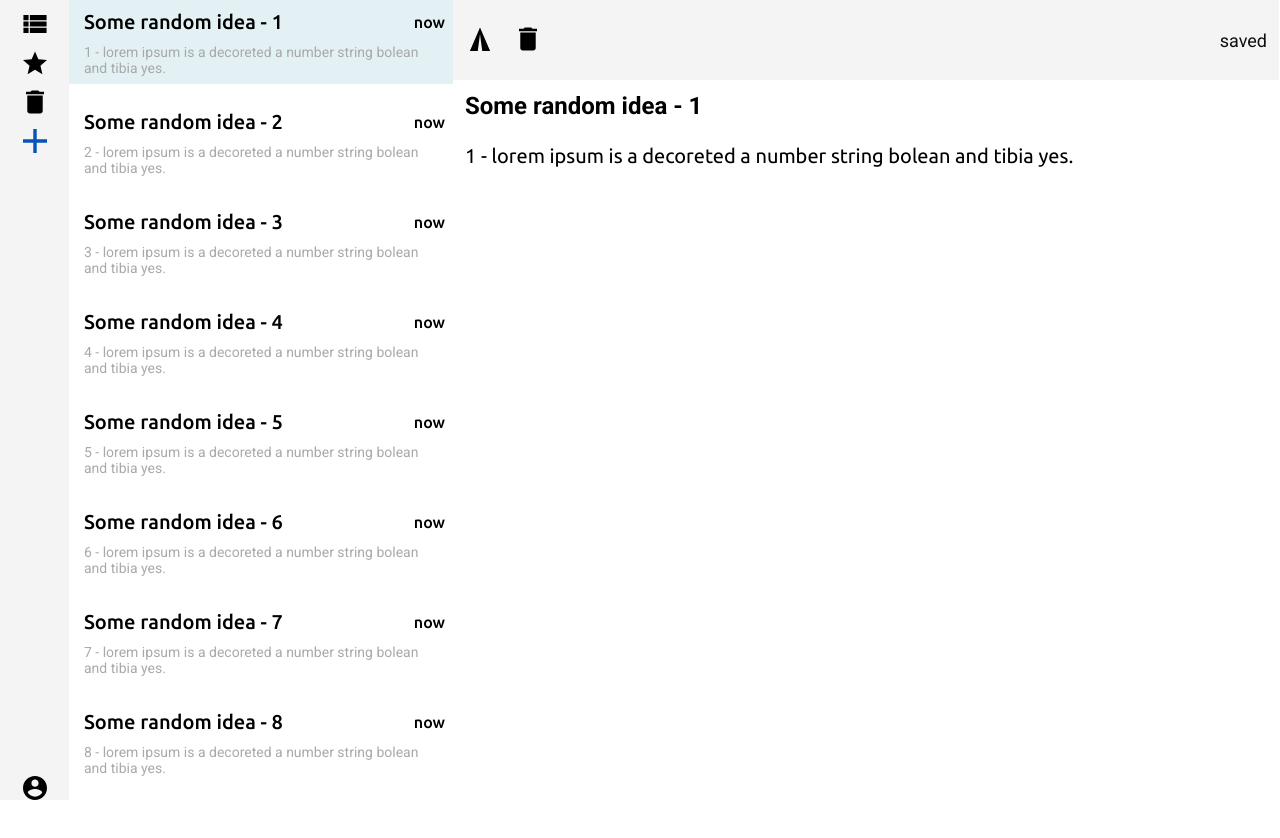
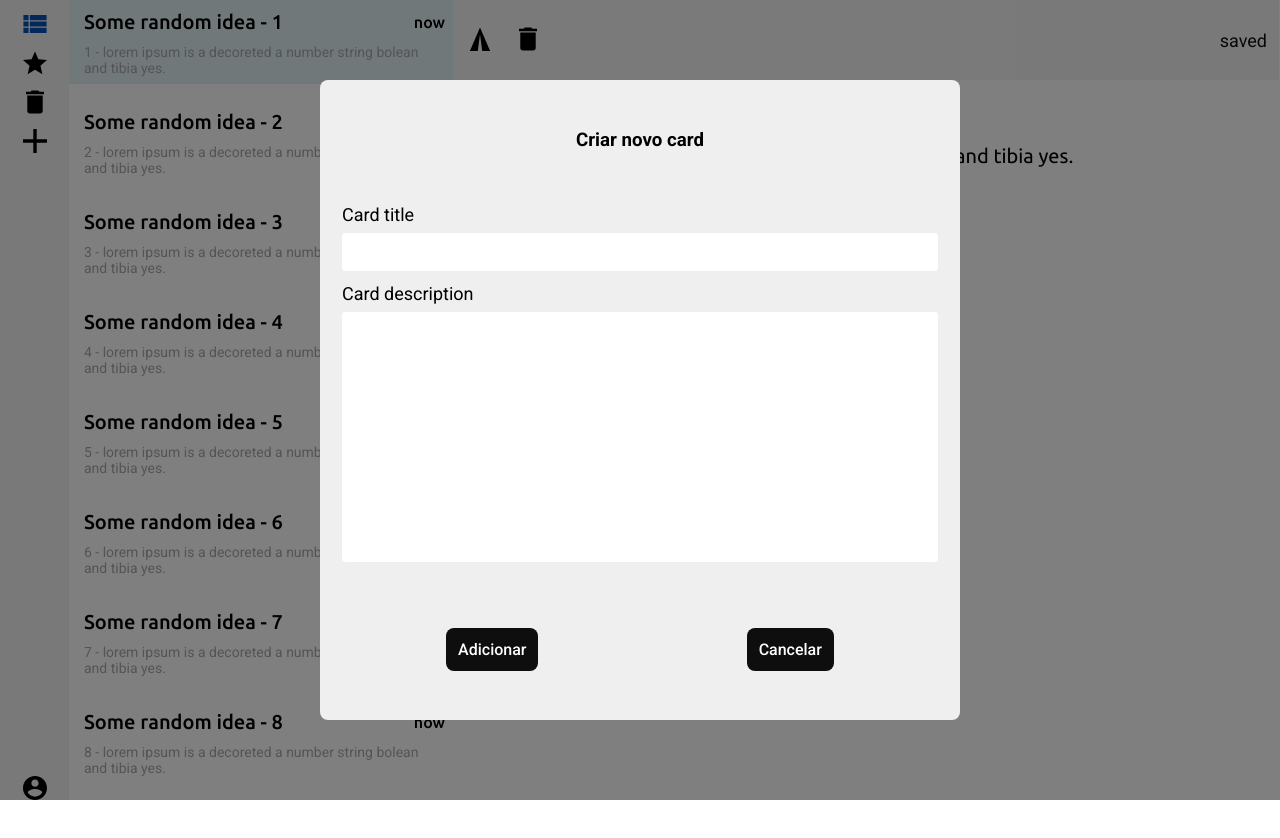
Before and after one commit to HallexCosta/easy-notes-web, a React (Create React App) app: page / in a window 1280 px wide. Both pictures are taken after a click on the button 34 px from the left and 142 px from the top of the page. Shown: the top 838 px of the page. Built offline with nearby package versions, Linux system fonts and the light colour scheme.

Commit message:
chore(pages): add modal on page home feature (add card)

```diff
--- a/src/assets/styles/home.css
+++ b/src/assets/styles/home.css
@@ -11,6 +11,81 @@ nav {
   width: 100%;
   height: 1px;
   opacity: .8;
+}
+
+.modal {
+  position: fixed;
+  left: 0;
+  right: 0;
+  bottom: 0;
+  background-color: rgba(0, 0, 0, 0.5);
+  display: flex;
+  align-items: center;
+  justify-content: center;
+  width: 100%;
+  height: 100%;
+}
+
+.modal .modal-content {
+  display: flex;
+  align-items: center;
+  justify-content: space-around;
+  flex-direction: column;
+  background-color: #efefef;
+  padding: 22px;
+  width: 50%;
+  height: 80%;
+  border-radius: 8px;
+}
+.modal .modal-content main {
+  width: 100%;
+  display: flex;
+  flex-direction: column;
+}
+
+.modal .modal-content main label {
+  font-size: 18px;
+  font-weight: medium;
+  margin-bottom: 8px;
+}
+
+.modal .modal-content main input {
+  width: 100%;
+  height: 38px;
+  border-radius: 3px;
+  font-family: Roboto;
+  font-weight: 400;
+  font-size: 16px;
+  padding: 16px;
+  margin-bottom: 12px;
+  color: black;
+}
+
+.modal .modal-content main textarea {
+  height: 250px;
+  border-radius: 3px;
+  font-family: Roboto;
+  padding: 12px;
+  font-size: 18px;
+}
+
+.modal .modal-content footer {
+  width: 100%;
+  display: flex;
+  justify-content: space-around;
+  margin-top: 12px;
+}
+
+.modal .modal-content footer button {
+  font-family: Roboto;
+  font-size: 16px;
+  line-height: 1.2;
+  font-weight: 500;
+  color: white;
+  background-color: #0e0e0e;
+  padding: 12px;
+
+  border-radius: 8px;
 }
 
 .container {
--- a/src/global.css
+++ b/src/global.css
@@ -51,4 +51,7 @@ textarea, textarea:focus {
   box-shadow: none;
 
   resize: none;
+
+  font-family: Roboto;
+  font-size: 18px;
 }
--- a/src/pages/Home.tsx
+++ b/src/pages/Home.tsx
@@ -1,4 +1,4 @@
-import { useEffect, useState } from 'react'
+import { ChangeEvent, useEffect, useState } from 'react'
 
 import requestCards, { NoteCardDomain } from '../resources/cardsStorageInMemory'
 
@@ -18,9 +18,9 @@ type NoteCardProps = React.HTMLAttributes<HTMLDivElement> & {
   date: string
   description: string
 }
-type NoteCardDetailProps = React.HTMLAttributes<HTMLDivElement> & {
+
+type NoteCardDetailProps = {
   title: string
-  date: string
   description: string
 }
 
@@ -36,7 +36,14 @@ type PrincipalMenuButton = {
 
 export default function Home() {
   const [cardsData, setCardsData] = useState<NoteCardDomain[]>([])
-  const [selectedCardData, setSelectedCardData] = useState<NoteCardDomain>()
+  const [showModal, setShowModal] = useState<boolean>(false)
+
+  const [selectedCardData, setSelectedCardData] = useState<NoteCardDomain>({
+    title: '',
+    description:  '',
+    created_at: new Date(),
+    updated_at: new Date()
+  })
 
   const [selectedCardIndex, setSelectedCardIndex] = useState<number>(0)
   const [selectedButton, setSelectedButton] = useState<string>()
@@ -80,7 +87,7 @@ export default function Home() {
       name: 'AddNote',
       selected: false,
       renderIcon: ({ selected, ...props }) => (
-        <button {...props} className={selected ? 'selected' : ''}>
+        <button {...props} className={selected ? 'selected' : ''} onClick={handleOpenModal}>
           <AddNoteIcon
             fill={selected ? '#0753B7' : ''}
           />
@@ -101,6 +108,7 @@ export default function Home() {
     const nextCardIndex = cardIndex + 1
     setSelectedCardData(cardsData[nextCardIndex])
   }
+
   const noteDetailButton = [
     {
       name: 'Send',
@@ -142,14 +150,104 @@ export default function Home() {
     </div>
   )
 
-  const NoteCardDetail = (params: NoteCardDetailProps) => (
-    <div className="text-area">
-      <h2>{params.title}</h2>
-      <textarea
-        onChange={handleOnChangeNoteCardText}
-      >{params.description}</textarea>
-    </div>
-  )
+  const NoteCardDetail = (props: NoteCardDetailProps) =>  {
+    function handleOnChangeDescription(event: ChangeEvent<HTMLTextAreaElement>) {
+      setSelectedCardData({
+          ...selectedCardData,
+          description: event.target.value
+      })
+      setNoteDetailStatus('editing')
+    }
+
+    return (
+      <div className="text-area">
+        <h2>{props.title}</h2>
+
+        <textarea
+          key={Date.now()}
+          value={props.description}
+          onChange={handleOnChangeDescription}
+        />
+      </div>
+    )
+  }
+
+  const Modal = (props: {show: boolean}) => {
+    const [newCardTitle, setNewCardTitle] = useState<string>('')
+    const [newCardDescription, setNewCardDescription] = useState<string>('')
+
+    useEffect(() => {
+      // if not exists value in title or description
+      // save card title and card description
+      if (newCardTitle !== '' || newCardDescription !== '') {
+      }
+      // card title start and card description start
+        setNewCardTitle(localStorage.getItem('modal-field-title') || '')
+        setNewCardDescription(localStorage.getItem('modal-field-description') || '')
+    }, [])
+
+    function handleAddCard(card: NoteCardDomain){
+      setCardsData(cards => {
+        cards.unshift(card)
+        return cards
+      })
+      setSelectedCardIndex(0)
+      setSelectedCardData(card)
+      setShowModal(false)
+
+      // clear local storage after save new notes
+      localStorage.setItem('modal-field-title', '')
+      localStorage.setItem('modal-field-description', '')
+    }
+    function handleOnChangeTitle(text: string) {
+      setNewCardTitle(text)
+    }
+    function handleOnChangeDescription(text: string) {
+      setNewCardDescription(text)
+    }
+    function handleCloseModal() {
+      localStorage.setItem('modal-field-title', newCardTitle)
+      localStorage.setItem('modal-field-description', newCardDescription)
+      setShowModal(false)
+    }
+
+    return !props.show ? null : (
+      <div className="modal">
+        <div className="modal-content">
+          <header>
+            <h3>Criar novo card</h3>
+          </header>
+
+          <main>
+              <label>Card title</label>
+              <input
+                type="text"
+                name="title"
+                id="title"
+                onChange={e => handleOnChangeTitle(e.target.value)}
+                value={newCardTitle}
+              />
+
+              <label>Card description</label>
+              <textarea
+                onChange={e => handleOnChangeDescription(e.target.value)}
+                value={newCardDescription}
+              />
+          </main>
+
+          <footer>
+            <button onClick={handleAddCard.bind(null, {
+              title: newCardTitle,
+              description: newCardDescription,
+              created_at: new Date(),
+              updated_at: new Date(),
+            })}>Adicionar</button>
+            <button onClick={() => handleCloseModal()}>Cancelar</button>
+          </footer>
+        </div>
+      </div>
+    )
+  }
 
 
   useEffect(() => {
@@ -179,11 +277,14 @@ export default function Home() {
     setSelectedCardData(noteCard)
   }
 
-  function handleOnChangeNoteCardText() {
-    setNoteDetailStatus('editing')
+  function handleOpenModal() {
+    setShowModal(true)
   }
 
   return (
+    <>
+      <Modal show={showModal} />
+
       <div className="container">
         <nav>
           <div>
@@ -224,17 +325,16 @@ export default function Home() {
             </div>
 
             <label>{noteDetailStatus}</label>
-
           </nav>
 
           {selectedCardData && (
             <NoteCardDetail
               title={selectedCardData.title}
               description={selectedCardData.description}
-              date="now"
             />
           )}
         </section>
       </div>
+    </>
   )
 }
```
